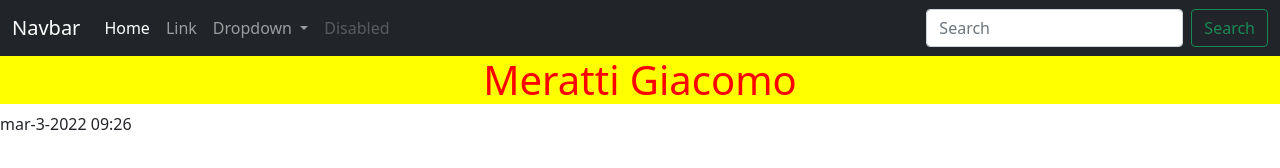
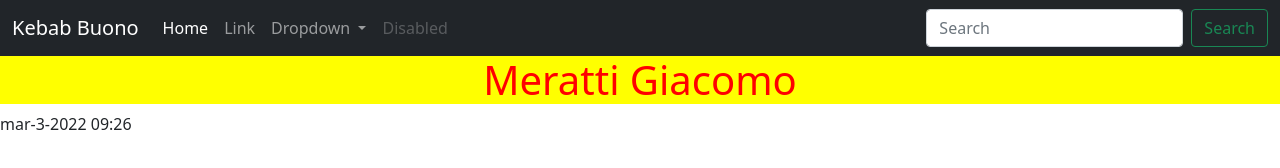
Before and after one commit to MerattiGiacomo/CompitoGIT, a plain HTML site: page index.html in a window 1280 px wide. Drawn offline with nearby package versions, Linux system fonts and the light colour scheme.

Commit message:
modifica titolo navbar

```diff
--- a/index.html
+++ b/index.html
@@ -7,7 +7,7 @@
     <body>
         <nav class="navbar navbar-expand-lg navbar-dark bg-dark">
             <div class="container-fluid">
-              <a class="navbar-brand" href="#">Navbar</a>
+              <a class="navbar-brand" href="#">Kebab Buono</a>
               <button class="navbar-toggler" type="button" data-bs-toggle="collapse" data-bs-target="#navbarSupportedContent" aria-controls="navbarSupportedContent" aria-expanded="false" aria-label="Toggle navigation">
                 <span class="navbar-toggler-icon"></span>
               </button>
```
